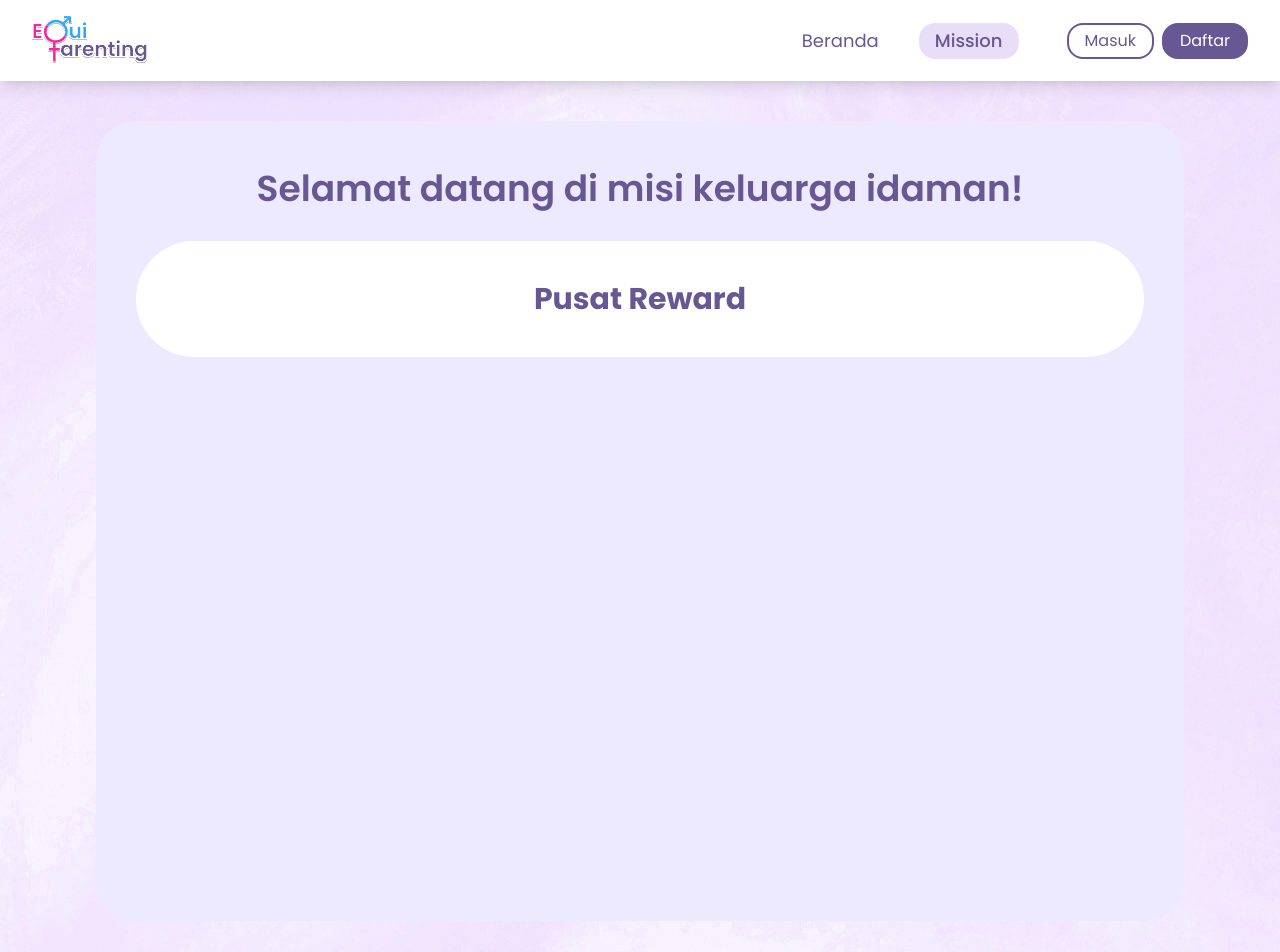
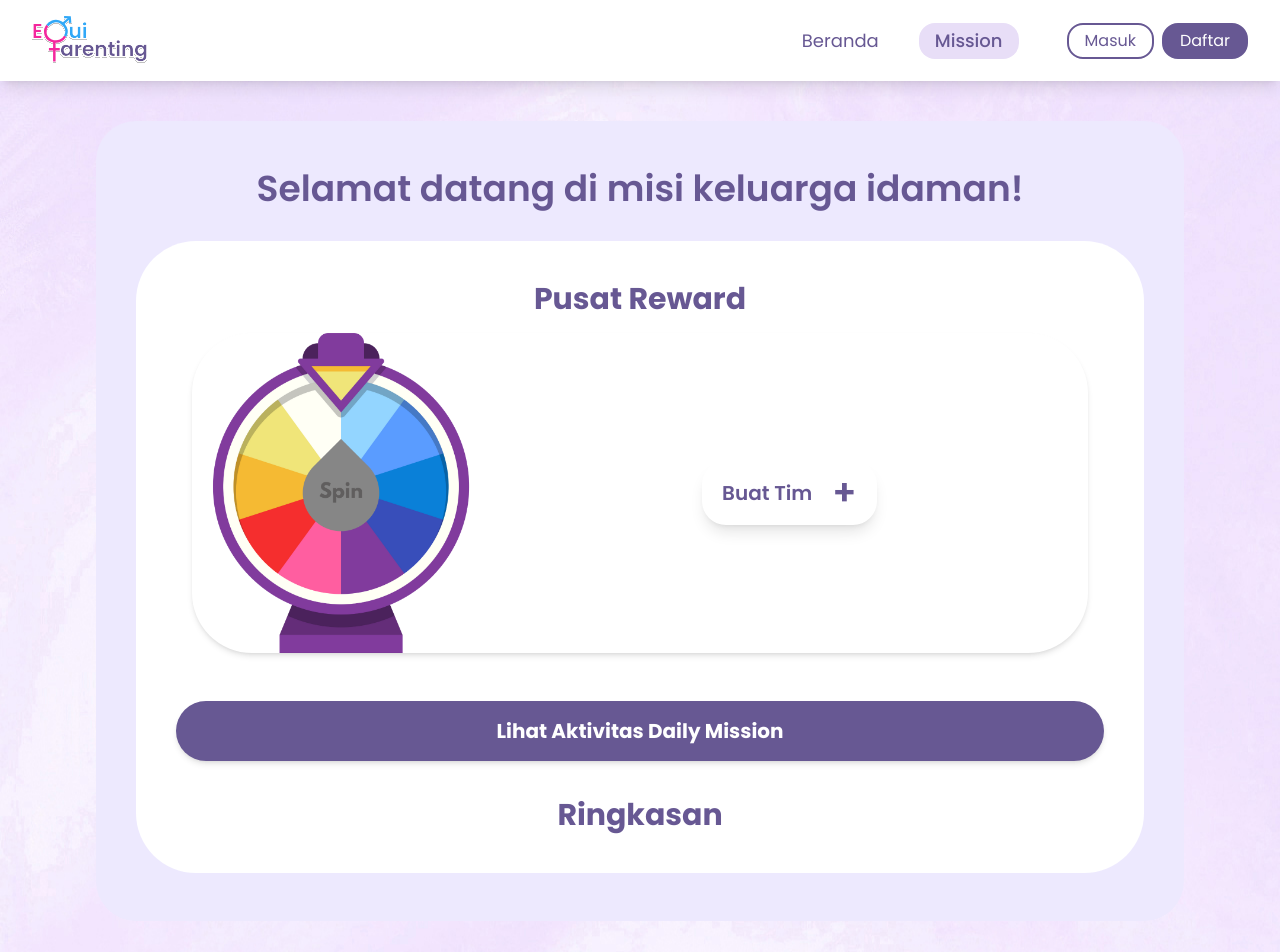
Before and after one commit to RangkayoRasunaSaid/EquiParenting-project, a React (Vite) app: page /mission in a window 1280 px wide. Shown: the top 952 px of the page. Built offline with nearby package versions, Linux system fonts and the light colour scheme; the HTML template or start-up script is replaced by a standard one; what styled-react-modal would draw is missing.

Commit message:
spin loaders

```diff
--- a/src/components/mission/PusatReward.jsx
+++ b/src/components/mission/PusatReward.jsx
@@ -6,7 +6,7 @@ import ModalButton from "./modals/ModalButton";
 import ModalSpin from "./modals/ModalSpin";
 import { Link } from 'react-router-dom';
 import StatSummary from './StatSummary.jsx';
-import { useEffect, useState } from 'react';
+import { useEffect } from 'react';
 import { toast } from 'react-toastify';
 import img1 from '../../assets/8.png'
 import img2 from '../../assets/7.png'
@@ -15,19 +15,27 @@ import { useDispatch, useSelector } from 'react-redux';
 import { ClipLoader } from 'react-spinners';
 import { override } from '../../pages/Profile.jsx';
 
+const options = {
+    stagePadding: 40, items: 2, margin:20, nav:true,
+    responsive:{ 0:{ items:1 }, 600:{ items:2 }, 1000:{ items:2 }
+    }
+}
+
 export default function PusatReward({ setUpdateMembers }) {
     const dispatch = useDispatch();
-    const { stats, error, loading } = useSelector(state => state.stats)
+    const { stats, loading } = useSelector(state => state.stats)
     const { members } = useSelector(state => state.member)
     let endDate
+
     if (members && members.length > 0) {
       endDate = new Date(members[0].Rewards[0]?.end_date)
       endDate.setTime(endDate.getTime() - (7 * 60 * 60 * 1000))
     }
+
     let currentDate = new Date();
     let keysWith100Percentage
     let spinMembers = []
-    let allRolesUnique
+    let allRolesUnique = true
 
     useEffect(() => {
         const fetchMemberActivityStats = async () => {
@@ -42,12 +50,11 @@ export default function PusatReward({ setUpdateMembers }) {
         fetchMemberActivityStats()
     }, [members]);
 
-    useEffect(() => {
-        if (!stats) return
+    if (stats) {
         keysWith100Percentage = Object.keys(stats).filter(key => stats[key].percentage === 100);
         spinMembers = members.filter(member => keysWith100Percentage.includes(member.id.toString()) && member.Rewards.some(reward => reward.Reward_Items.length === 0));
         allRolesUnique = new Set(members.map(member => member.member_role)).size === members.length;
-    }, [stats]);
+    }
 
     const btnCtn = (
         <img
@@ -58,22 +65,13 @@ export default function PusatReward({ setUpdateMembers }) {
         />
     )
 
-    const options = {
-        stagePadding: 40, items: 2, margin:20, nav:true,
-        responsive:{ 0:{ items:1 }, 600:{ items:2 }, 1000:{ items:2 }
-        }
-    }
-
-      return (
+    return (
         <div className="text-center bg-white sm:p-5 md:p-10 p-3 rounded-[60px] flex flex-col justify-center">
             <h1 className="text-3xl font-bold">Pusat Reward</h1>
-            {!stats || !members ? (
-                <ClipLoader color="silver" loading={loading} cssOverride={override} size={50} aria-label="Loading Spinner" data-testid="loader" />
-            ) : (
                 <>
                     <div className="bg-white m-4 rounded-[60px] shadow-md flex-none lg:flex">
                         <div className="lg:w-1/3 sm:w-full flex justify-center">
-                            {sessionStorage.getItem("token") ? (
+                            {sessionStorage.getItem("token") && members ? (
                                 members.length === 0 || endDate > currentDate || spinMembers.length === 0 ? (
                                     <div onClick={() => {
                                         if (endDate > currentDate) toast.warning('Belum Bisa Putar Spin karena Periode Masih Berjalan')
@@ -87,7 +85,7 @@ export default function PusatReward({ setUpdateMembers }) {
                                 <Link to='/login'>{btnCtn}</Link>
                             )}
                         </div>
-                        {members.length === 0 ? (
+                        {!members || members.length === 0 ? (
                             <div className='flex flex-col justify-center items-center lg:mx-auto'>
                                 <Link to={sessionStorage.getItem("token") ? "/mission/daily-mission" : '/login'}>
                                     <button onClick={() => window.scrollTo(0, 0)} className='flex items-center justify-center px-5 py-3 rounded-3xl shadow-lg text-xl font-semibold'>
@@ -95,6 +93,8 @@ export default function PusatReward({ setUpdateMembers }) {
                                     </button>
                                 </Link>
                             </div>
+                        ) : !stats || !members ? (
+                            <ClipLoader color="silver" loading={loading} cssOverride={override} size={50} aria-label="Loading Spinner" data-testid="loader" />
                         ) : (
                             <OwlCarousel className='owl-theme lg:w-2/3 my-10' {...options} >
                                 {members.map(member => (
@@ -106,7 +106,8 @@ export default function PusatReward({ setUpdateMembers }) {
                                     />
                                 ))}
                             </OwlCarousel>
-                        )}
+                        )
+                        }
                     </div>
 
                     {/* link to daily mission */}
@@ -114,14 +115,13 @@ export default function PusatReward({ setUpdateMembers }) {
                         <button className="p-sm-3 p-md-4 mb-4 p-4 mt-8 text-white bg-main-color rounded-[60px] font-bold text-[16px] md:text-xl shadow-md w-full" onClick={() => window.scrollTo(0, 0)}>Lihat Aktivitas Daily Mission</button>
                     </Link>
 
-                    {members.filter(member => member.Rewards[0]).length > 0 &&
-                        <>
-                            <h1 className='mt-5 text-center text-3xl font-bold'>Ringkasan</h1>
-                            <StatSummary members={members} stats={stats} />
-                        </>
-                    }
+                    <h1 className='mt-5 text-center text-3xl font-bold'>Ringkasan</h1>
+                    {!stats || !members ? (
+                        <ClipLoader color="silver" loading={loading} cssOverride={override} size={50} aria-label="Loading Spinner" data-testid="loader" />
+                    ) : members.filter(member => member.Rewards[0]).length > 0 &&(
+                        <StatSummary members={members} stats={stats} />
+                    )}
                 </>
-            )}
 
         </div>
     )
--- a/src/components/mission/modals/ModalButton.jsx
+++ b/src/components/mission/modals/ModalButton.jsx
@@ -52,8 +52,8 @@ export default function ModalButton({ btnContent, mdlContent, maxWidth='400px' }
                 $maxwidth={maxWidth} // Use $maxwidth instead of maxwidth
                 backgroundProps={{ opacity }}
             >
-                <button className="absolute top-5 right-5 modal-button hover:bg-zinc-300 rounded-full"><BsXLg /></button>
-                <div className='z-50 relative'>
+                <button className="absolute top-5 z-50 right-5 modal-button hover:bg-zinc-300 rounded-full"><BsXLg /></button>
+                <div className='z-40 relative'>
                     {mdlContent}
                 </div>
             </StyledModal>
```
Also changed, not shown: 1 other file (tests, documents, lock files or other folders).
